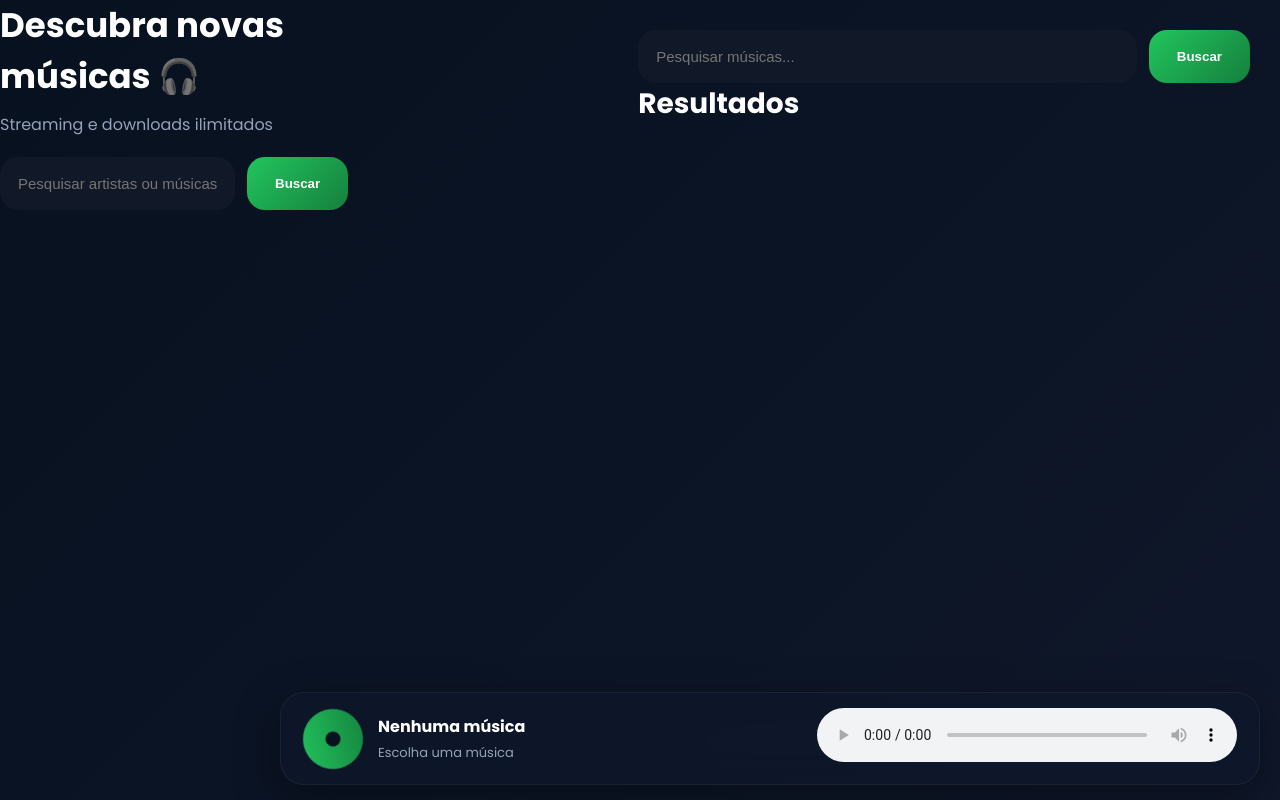
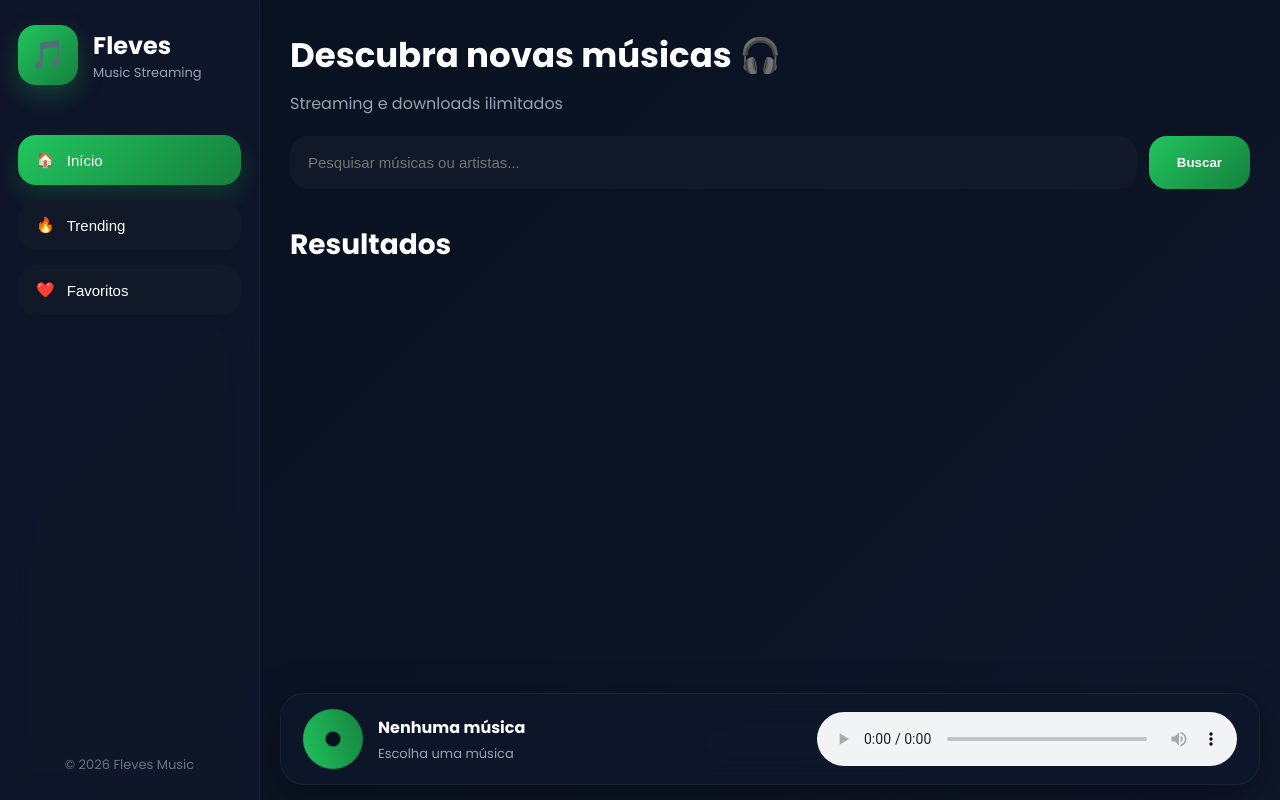
Before and after one commit to FidelMaluto/baixar-musica, a website: page public/index.html in a window 1280 px wide. Drawn offline with Linux system fonts and the light colour scheme.

Commit message:
refactor: Reorganizando o html

```diff
--- a/public/index.html
+++ b/public/index.html
@@ -9,16 +9,77 @@
     <title>Fleves Music</title>
 
     <link rel="stylesheet" href="style.css">
+
     <script src="app.js" defer></script>
+
     <link href="https://fonts.googleapis.com/css2?family=Poppins:wght@300;400;500;600;700&display=swap"
         rel="stylesheet">
 
 </head>
 
 <body>
+
+    <!-- SIDEBAR -->
+
+    <aside class="sidebar">
+
+        <div>
+
+            <div class="logo">
+
+                <div class="logo-icon">
+                    🎵
+                </div>
+
+                <div>
+
+                    <h2>Fleves</h2>
+
+                    <p>
+                        Music Streaming
+                    </p>
+
+                </div>
+
+            </div>
+
+            <nav>
+
+                <button class="nav-btn active">
+                    🏠 <span>Início</span>
+                </button>
+
+                <button id="trendingBtn" class="nav-btn">
+                    🔥 <span>Trending</span>
+                </button>
+
+                <button id="favoritosBtn" class="nav-btn">
+                    ❤️ <span>Favoritos</span>
+                </button>
+
+            </nav>
+
+        </div>
+
+        <div class="sidebar-footer">
+
+            <p>
+                © 2026 Fleves Music
+            </p>
+
+        </div>
+
+    </aside>
+
+    <!-- MAIN -->
+
+    <main class="main-content">
+
+        <!-- TOPBAR -->
+
         <header class="topbar">
 
-        <div class="topbar-text">
+            <div>
 
                 <h1>
                     Descubra novas músicas 🎧
@@ -32,7 +93,7 @@
 
             <div class="search-box">
 
-            <input type="text" id="search" placeholder="Pesquisar artistas ou músicas...">
+                <input type="text" id="search" placeholder="Pesquisar músicas ou artistas...">
 
                 <button onclick="searchMusic()">
                     Buscar
@@ -42,21 +103,21 @@
 
         </header>
 
-    <main class="main-content">
-        <header>
-            <div class="search-box">
-                <input type="text" id="search" placeholder="Pesquisar músicas...">
-                <button onclick="searchMusic()">Buscar</button>
-            </div>
-        </header>
+        <!-- RESULTS -->
 
         <section>
-            <h2 class="section-title">Resultados</h2>
+
+            <h2 class="section-title">
+                Resultados
+            </h2>
 
             <div id="results" class="songs-grid"></div>
+
         </section>
 
     </main>
+
+    <!-- PLAYER -->
 
     <footer class="player">
 
@@ -78,11 +139,7 @@
 
         </div>
 
-        <div class="player-center">
-
         <audio id="player" controls></audio>
-
-        </div>
 
     </footer>
 
```
Lines whose indentation alone changed are shown as unchanged.
